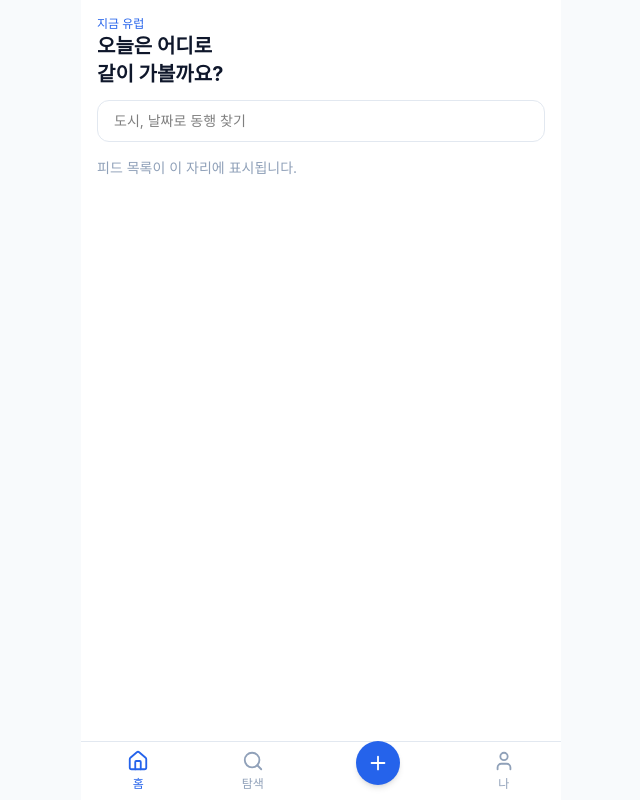
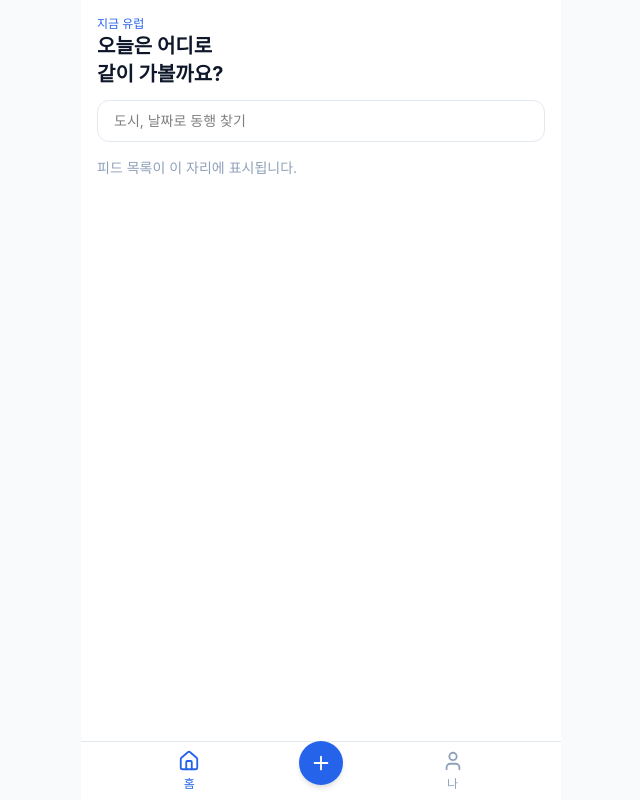
Before and after one commit to ExchangeStudentReisen/FE, a React (Vite) app: page /feed in a window 1280 px wide. Shown: the whole page, without its empty margins (319-959 px from the left). Built offline with nearby package versions, Linux system fonts and the light colour scheme.

Commit message:
refac: formalizing bottom nav

```diff
--- a/src/components/BottomNav.tsx
+++ b/src/components/BottomNav.tsx
@@ -1,5 +1,5 @@
 import { NavLink } from 'react-router-dom'
-import { Home, Search, Plus, User } from 'lucide-react'
+import { Home, Plus, User } from 'lucide-react'
 
 const navItemClass = ({ isActive }: { isActive: boolean }) =>
   `flex flex-col items-center gap-1 text-xs ${
@@ -8,22 +8,20 @@ const navItemClass = ({ isActive }: { isActive: boolean }) =>
 
 export function BottomNav() {
   return (
-    <nav className="fixed bottom-0 left-1/2 -translate-x-1/2 w-full max-w-[480px] border-t border-slate-200 bg-white">
-      <div className="flex items-center justify-around py-2">
+    <nav className="fixed bottom-0 left-1/2 -translate-x-1/2 w-full max-w-120 border-t border-slate-200 bg-white">
+      <div className="flex items-center justify-around py-2 px-12">
         <NavLink to="/feed" className={navItemClass}>
           <Home size={22} />
           홈
         </NavLink>
-        <NavLink to="/search" className={navItemClass}>
-          <Search size={22} />
-          탐색
-        </NavLink>
+
         <NavLink
           to="/post/new"
           className="flex items-center justify-center w-11 h-11 rounded-full bg-primary text-white -mt-4 shadow-md"
         >
           <Plus size={22} />
         </NavLink>
+
         <NavLink to="/profile" className={navItemClass}>
           <User size={22} />
           나
```
